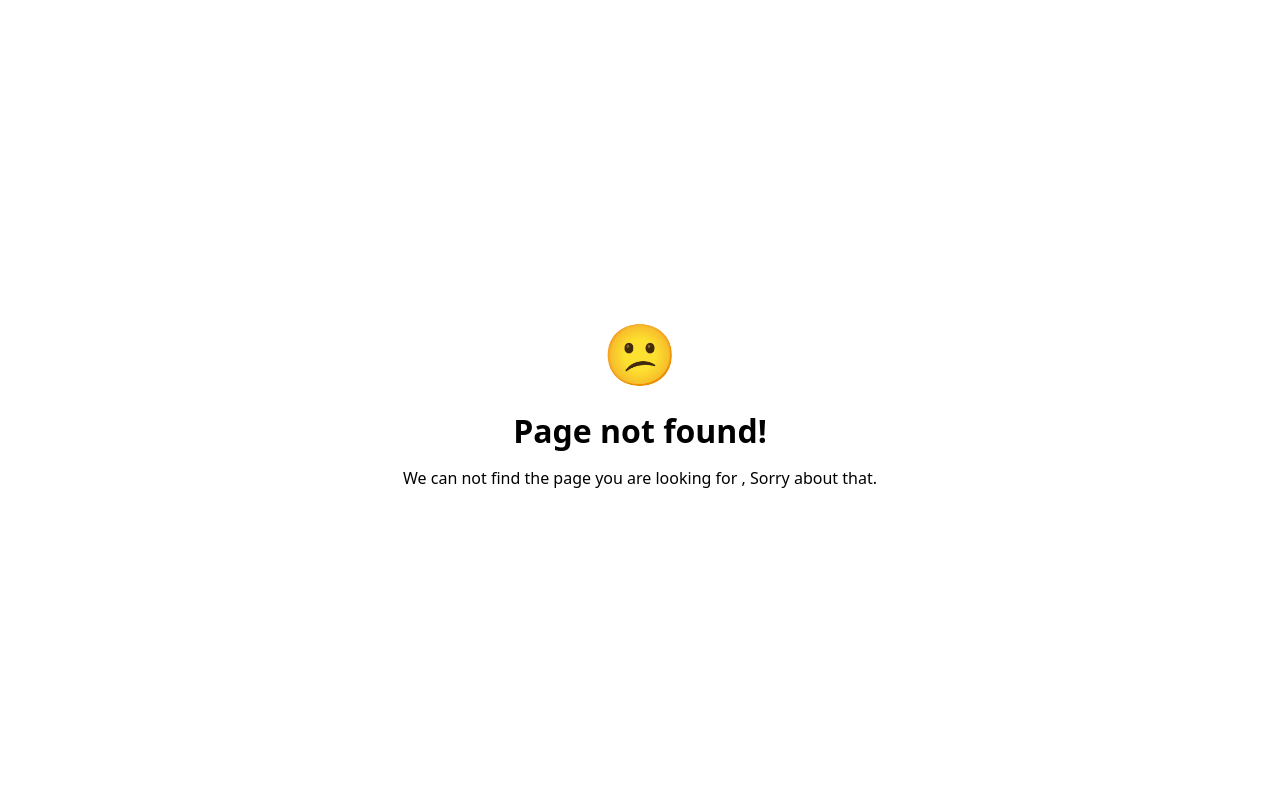
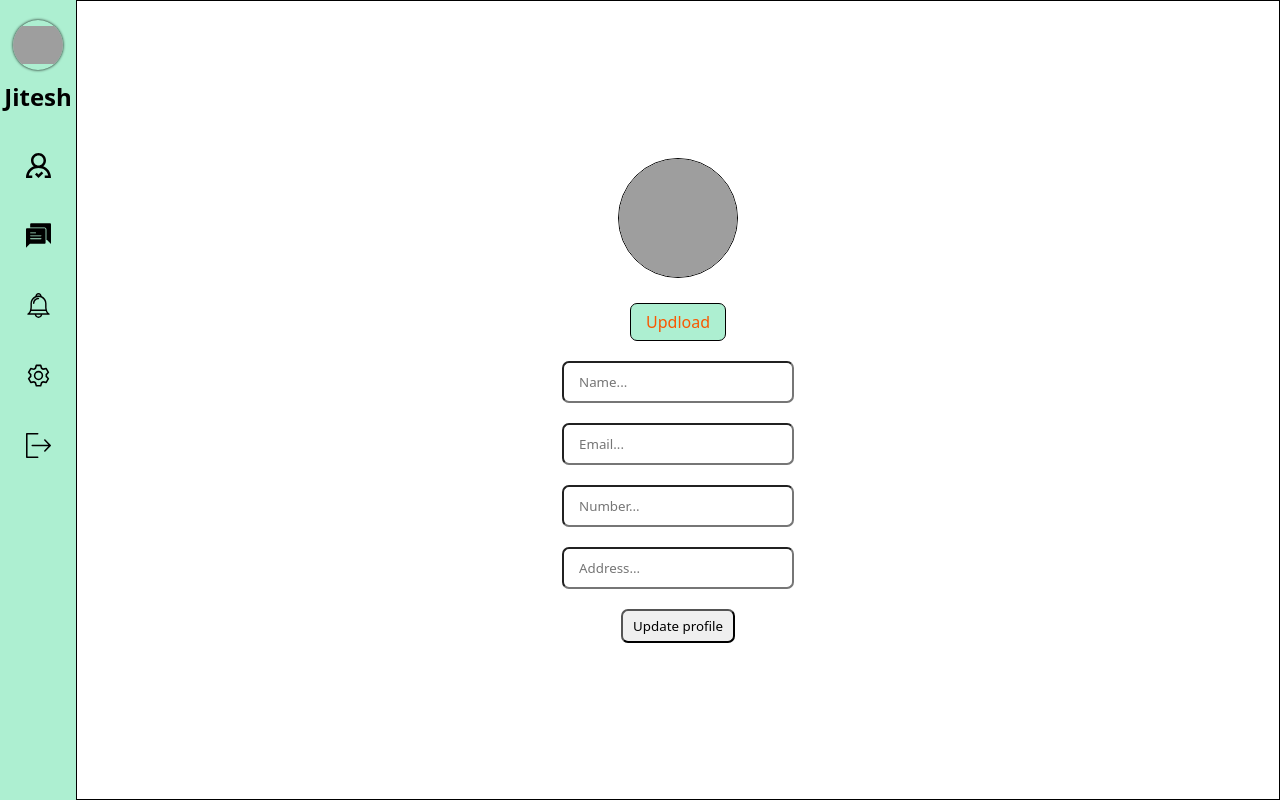
Before and after one commit to Mr-Jitesh9170/chat-App, a React (Create React App) app in the folder client/: page /chit-chat/dashboard/profile in a window 1280 px wide. Before the commit this address had no page. Built offline with nearby package versions, Linux system fonts and the light colour scheme; sample sign-in values are in the browser's storage; grey boxes are pictures that could not be loaded.

Commit message:
worked on edit profile

```diff
--- a/client/src/App.js
+++ b/client/src/App.js
@@ -1,8 +1,11 @@
 import { BrowserRouter, Route, Routes } from "react-router-dom";
 import Authentication from "./components/auth"
+import DashBoard from "./components/dashboard";
 import Chat from "./components/Chat";
 import { ErrorPage } from "./error/error";
-import DashBoard from "./components/dashboard";
+import Profile from "./components/profile";
+
+
 
 function App() {
   return (
@@ -12,6 +15,7 @@ function App() {
           path="/"
           element={<Authentication />}
         />
+
         <Route
           path="/chit-chat/dashboard"
           element={<DashBoard />}
@@ -20,7 +24,12 @@ function App() {
             path="/chit-chat/dashboard/chat"
             element={<Chat />}
           />
+          <Route
+            path="/chit-chat/dashboard/profile"
+            element={<Profile />}
+          />
         </Route>
+
         <Route
           path="*"
           element={<ErrorPage />}
--- a/client/src/components/dashboard.jsx
+++ b/client/src/components/dashboard.jsx
@@ -5,8 +5,6 @@ import ProfileIcon from "../Assests/profileIcons.svg";
 import NotificationIcon from "../Assests/notificationIcons.svg";
 import LogoutIcon from "../Assests/logout.svg"
 import { Link, Outlet, useNavigate, Navigate } from "react-router-dom";
-
-
 
 // All the icons =>
 const ICONS = [
@@ -30,6 +28,8 @@ const ICONS = [
         icons: LogoutIcon
     }
 ];
+
+
 const DashBoard = () => {
     const navigate = useNavigate();
     const user = localStorage.getItem("token");
--- /dev/null
+++ b/client/src/components/profile.jsx
@@ -0,0 +1,88 @@
+import { useState } from "react"
+import "../styles/profile.scss"
+const Profile = () => {
+    const [profile, setProfile] = useState(false);
+    const [input, setInput] = useState(
+        {
+            file: "",
+            name: "",
+            email: "",
+            number: "",
+            address: ""
+        }
+    );
+
+    // Edit profile data =>
+    const editProfile = [
+        {
+            name: "file",
+            accept: "image/*",
+            type: "file",
+            value: input.file
+        },
+        {
+            name: "name",
+            placeHolder: "Name...",
+            type: "text",
+            value: input.name
+        },
+        {
+            name: "email",
+            placeHolder: "Email...",
+            type: "email",
+            value: input.email
+        },
+        {
+            name: "number",
+            placeHolder: "Number...",
+            type: "number",
+            value: input.number
+
+        },
+        {
+            name: "address",
+            placeHolder: "Address...",
+            type: "text",
+            value: input.address
+        },
+    ]
+
+    // handle changes=>
+    const handleChange = (e) => {
+        let { value, name, files } = e.target;
+        setInput({ ...input, [name]: name === "file" ? files[0] : value })
+        console.log(input)
+    }
+
+    // updating profiles=>
+    const handleUpdate = (e) => {
+        e.preventDefault();
+    }
+
+    return (
+        <div className="profile-container">
+            {
+                profile ?
+                    (
+                        <div className="view-profile-container"></div>
+                    )
+                    :
+                    (
+                        <div className="edit-profiles-container">
+                            <div className="preview-profiles-container">
+                                <img className="profile-photo" src={"https://cdn.pixabay.com/photo/2015/10/05/22/37/blank-profile-picture-973460_640.png"} alt="profile-photo" />
+                            </div>
+                            {
+                                editProfile.map(({ name, accept, value, placeHolder, type }, key) => {
+                                    return key === 0 ? <label htmlFor="fileupload">Updload<input id="fileupload" value={value} type={type} className="files-input" onChange={handleChange} name={name} accept={accept} placeholder={placeHolder} key={key} /></label> : <input onChange={handleChange} type={type} value={value} name={name} placeholder={placeHolder} key={key} />
+                                })
+                            }
+                            <button className="save-changes" onClick={handleUpdate}>Update profile</button>
+                        </div>
+                    )
+            }
+        </div>
+    )
+}
+
+export default Profile;
--- /dev/null
+++ b/client/src/styles/profile.scss
@@ -0,0 +1,64 @@
+@mixin img {
+    width: 100%;
+    height: 100%;
+    object-fit: cover;
+}
+
+//--- Flex property =>
+@mixin flex-property {
+    display: flex;
+    flex-direction: column;
+    justify-content: center;
+    align-items: center;
+    gap: 20px;
+}
+
+
+@mixin input {
+    padding: 10px 15px;
+    border-radius: 7px;
+}
+
+@mixin button {
+    padding: 6px 10px;
+    border-radius: 7px;
+    cursor: pointer;
+}
+
+// ---------------------------- >>>
+.profile-container {
+    height: 100%;
+    .preview-profiles-container {
+        .profile-photo {
+            width: 120px;
+            height: 120px;
+            border: 1px solid black;
+            border-radius: 100%;
+        }
+    }
+    .edit-profiles-container {
+        border: 1px solid black;
+        height: 100%;
+        @include flex-property;
+
+        input {
+            @include input;
+        }
+
+        label {
+            border: 1px solid black;
+            padding: 7px 15px;
+            border-radius: 7px;
+            color: #F95700FF;
+            background-color: #ADEFD1FF;
+        }
+
+        .files-input {
+            display: none;
+        }
+
+        .save-changes {
+            @include button;
+        }
+    }
+}
```
